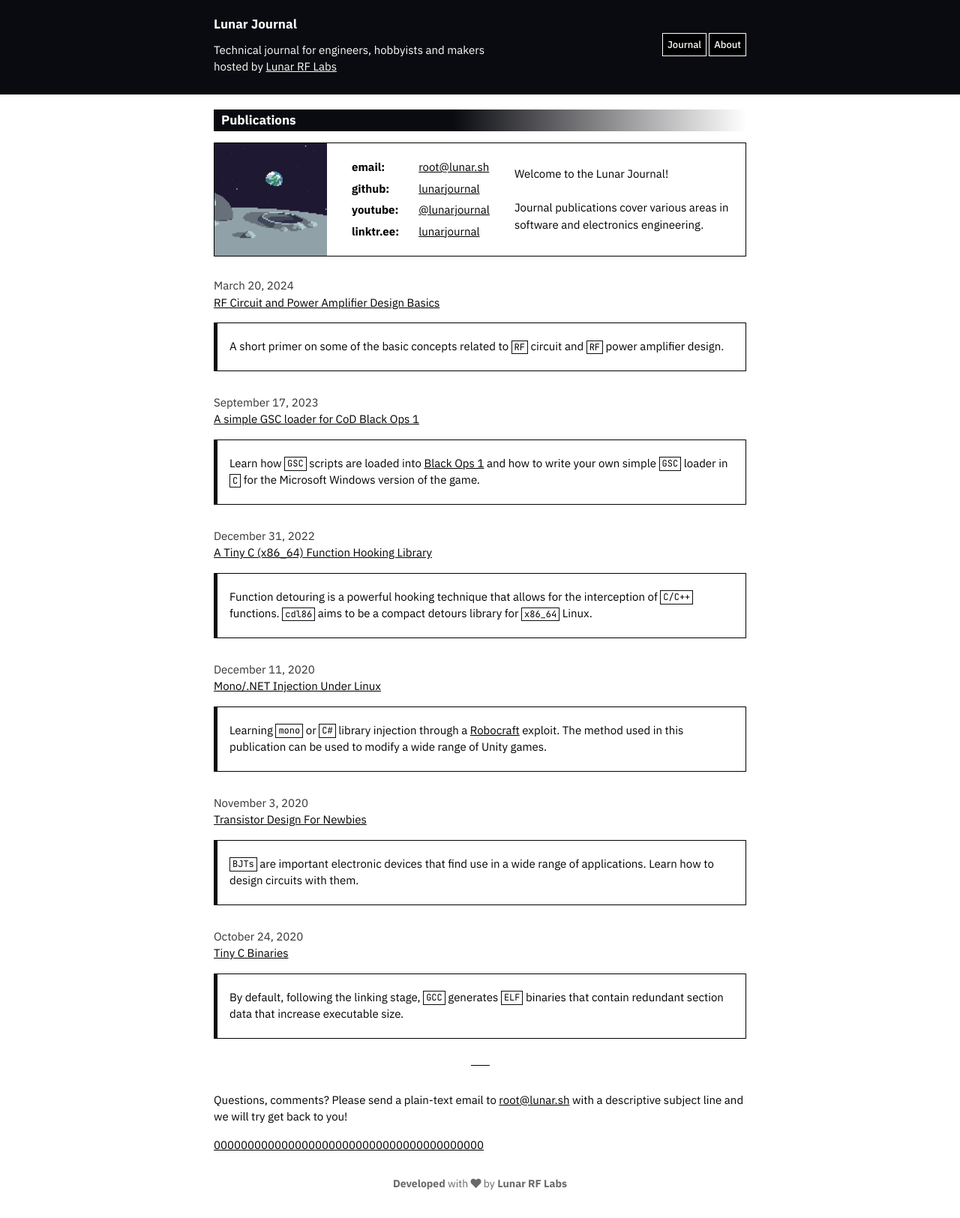
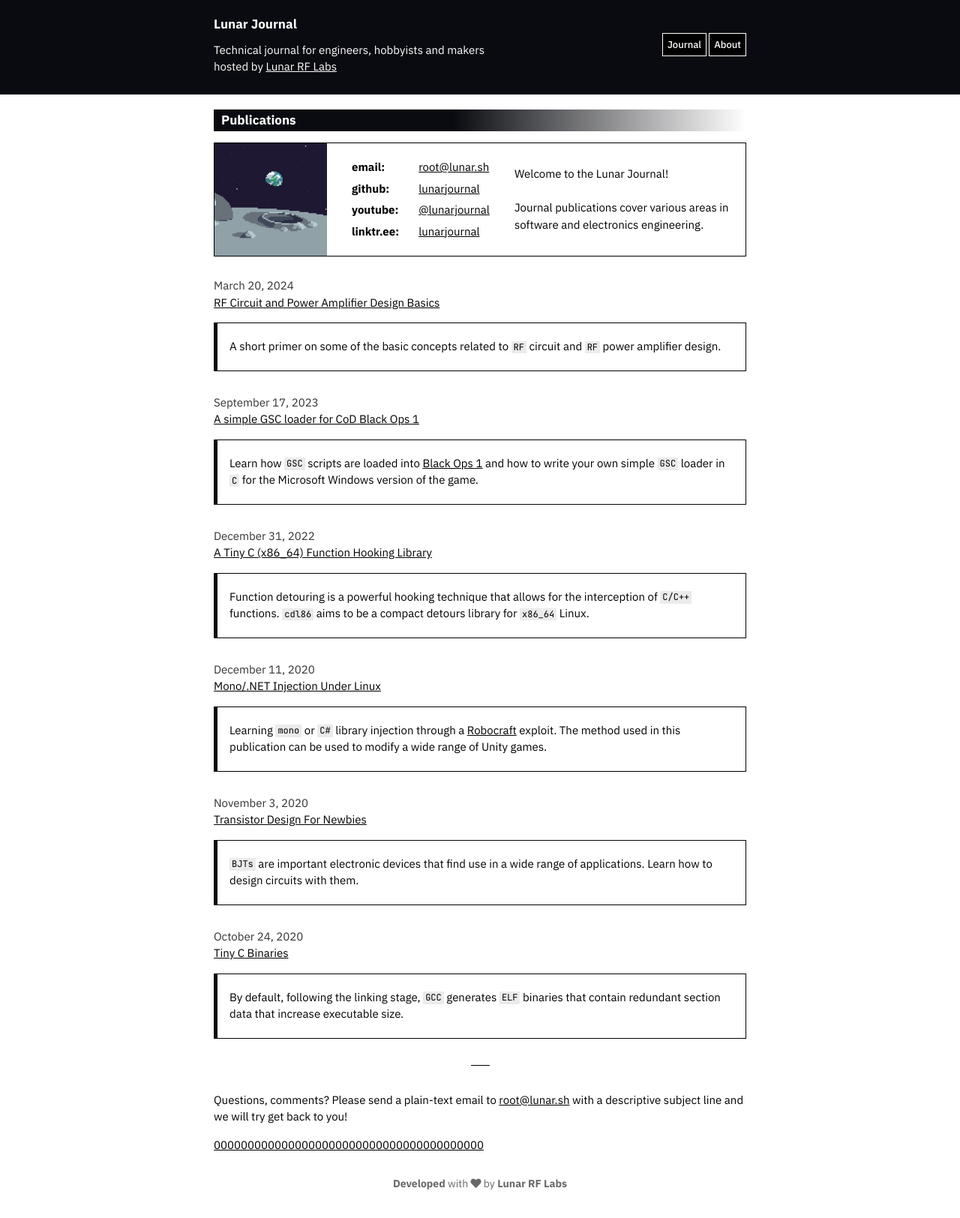
Before and after one commit to microstub/microstub.github.io, a Jekyll site: the page built from index.html, in a window 1280 px wide. Shown: the whole page at 75% size. Built offline with Jekyll 4.4.1, drawn with Linux system fonts in a browser that asks for light colours; nearby versions of some CDN libraries.

Commit message:
Update _highlights.scss

```diff
--- a/_sass/_highlights.scss
+++ b/_sass/_highlights.scss
@@ -32,7 +32,6 @@ code img {
 
 code.language-plaintext {
   padding: 0.4px 3px;
-  border: 1px solid $dark;
   padding-bottom: 0;
-  background: #fff;
+  background: #ebebeb;
 }
```
